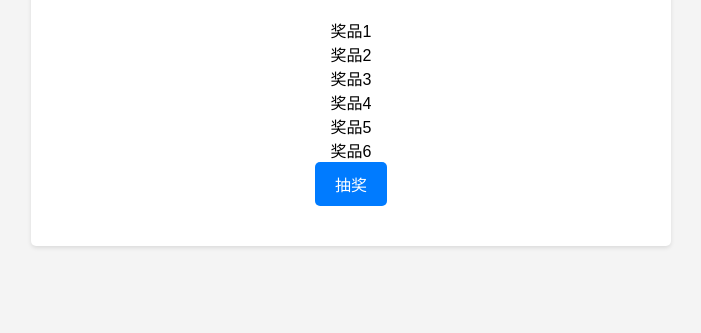
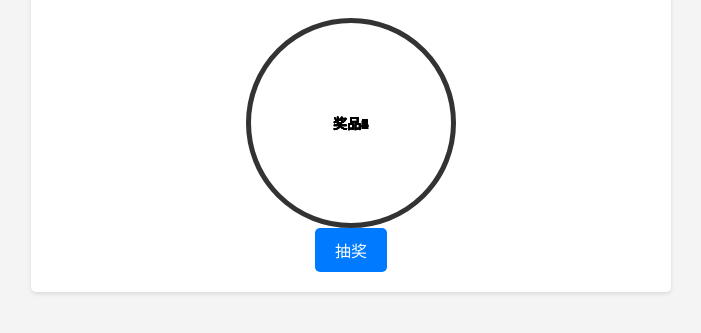
Before and after one commit to wdsjdemh/guofenqi, a plain HTML site: page index.html in a window 1280 px wide. Shown: the part 69-402 px from the top of the page, without its empty margins (289-990 px from the left). Drawn offline with Linux system fonts and the light colour scheme.

Commit message:
Update style.css

```diff
--- a/style.css
+++ b/style.css
@@ -19,15 +19,35 @@ h1 {
   margin-top: 0;
 }
 
-#participants {
+.wheel-container {
+  position: relative;
   margin-top: 20px;
 }
 
-#winner {
-  margin-top: 20px;
-  font-size: 24px;
+.wheel {
+  width: 200px;
+  height: 200px;
+  border: 5px solid #333;
+  border-radius: 50%;
+  display: flex;
+  justify-content: center;
+  align-items: center;
+  position: relative;
+  margin: 0 auto;
+  transition: transform 3s cubic-bezier(0.17, 0.67, 0.83, 0.67);
+}
+
+.wheel-item {
+  position: absolute;
+  width: 100%;
+  height: 100%;
+  display: flex;
+  align-items: center;
+  justify-content: center;
+  transform-origin: 50% 100%;
+  transform: rotate(var(--item-index) * 60deg);
   font-weight: bold;
-  color: #ff6347;
+  font-size: 14px;
 }
 
 button {
```
